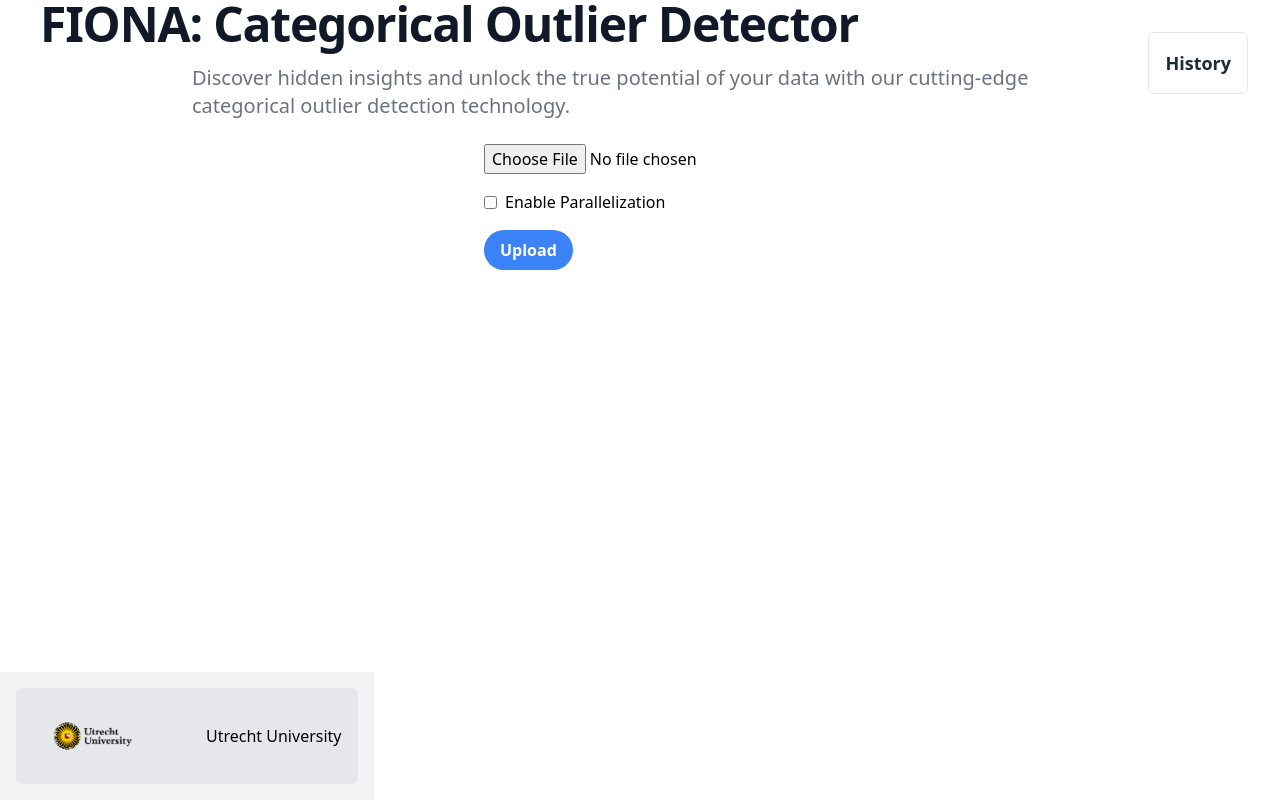
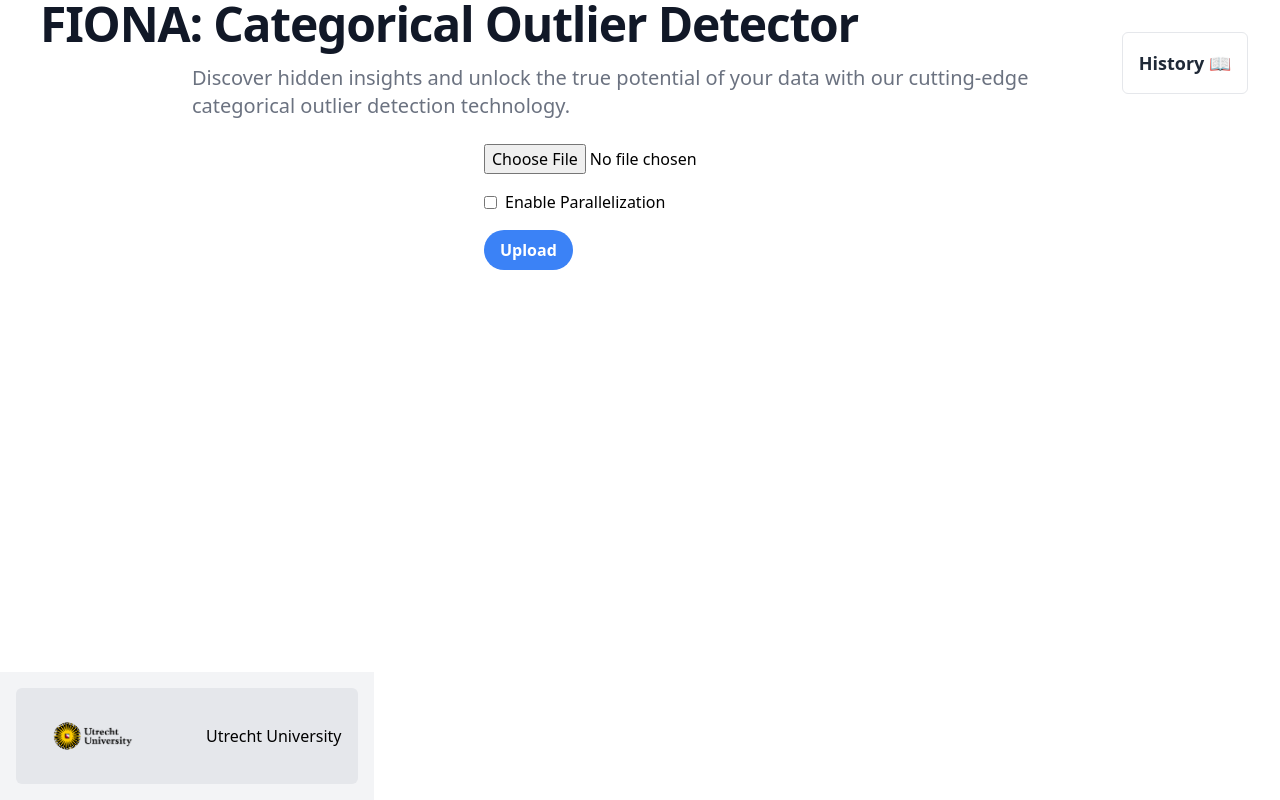
Before and after one commit to ThanosTsiamis/FIONA, a Next.js app in the folder client_side/: page / in a window 1280 px wide. Built offline with nearby package versions, Linux system fonts and the light colour scheme.

Commit message:
Minor optical improvements

```diff
--- a/client_side/pages/history.tsx
+++ b/client_side/pages/history.tsx
@@ -53,9 +53,11 @@ const HistoryPage = () => {
         <div>
             <div className="border border-gray-200 rounded-md p-4 max-w-xs absolute top-8 right-8">
                 <p className="text-lg font-semibold">
-                    <a href="/" className="text-gray-800 no-underline hover:underline">Main Page</a>
+                    <a href="/" className="text-gray-800 no-underline hover:underline">Main Page</a>{" "}
+                    <span role="img" aria-label="house">🏠</span>
                 </p>
             </div>
+
             <b>Select the JSON file:</b>
             <select value={selectedFile} onChange={(e) => setSelectedFile(e.target.value)}>
                 <option value="">-- Select a file --</option>
--- a/client_side/pages/index.tsx
+++ b/client_side/pages/index.tsx
@@ -139,7 +139,8 @@ function FileUploadForm() {
             </table>
             <div className="border border-gray-200 rounded-md p-4 max-w-xs absolute top-8 right-8">
                 <p className="text-lg font-semibold">
-                    <a href="history" className="text-gray-800 no-underline hover:underline">History</a>
+                    <a href="history" className="text-gray-800 no-underline hover:underline">History</a>{" "}
+                    <span role="img" aria-label="book">📖</span>
                 </p>
             </div>
             <footer className="fixed left-0 bottom-0 bg-gray-100 p-4">
```
